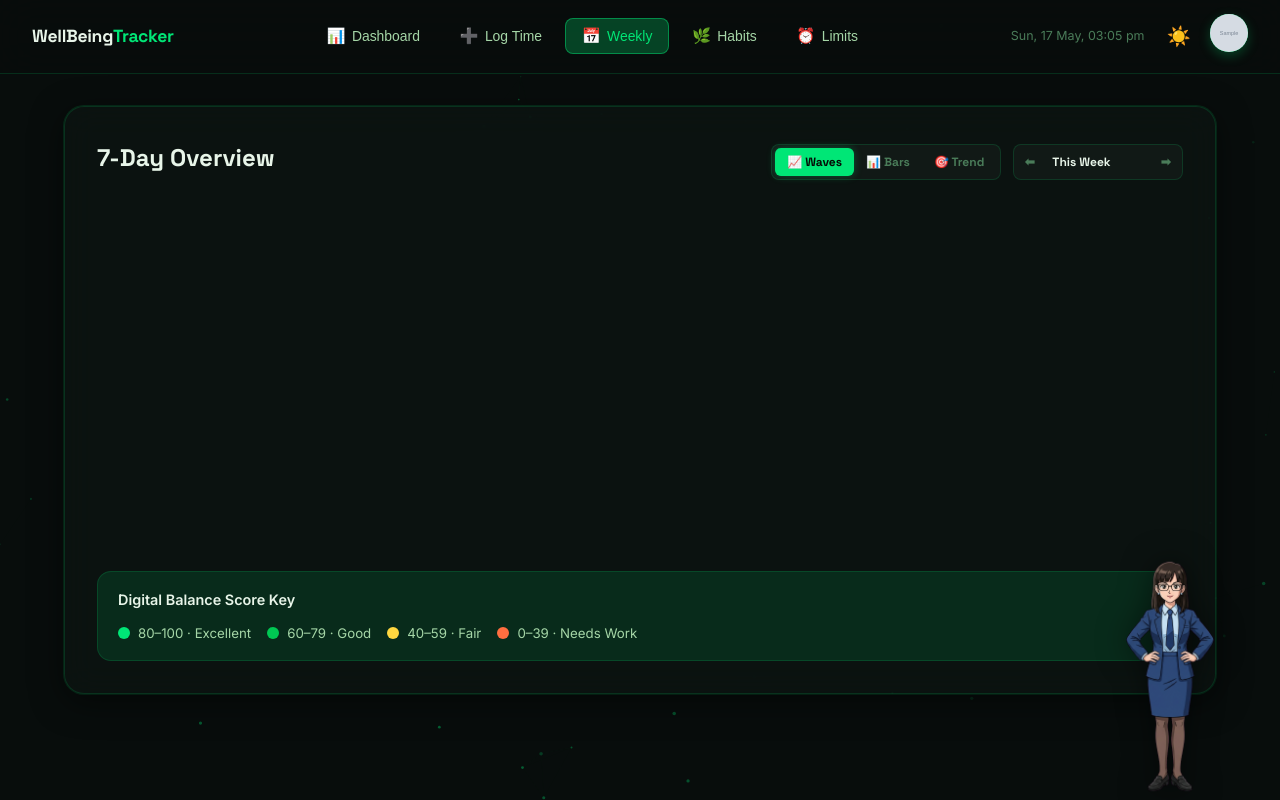
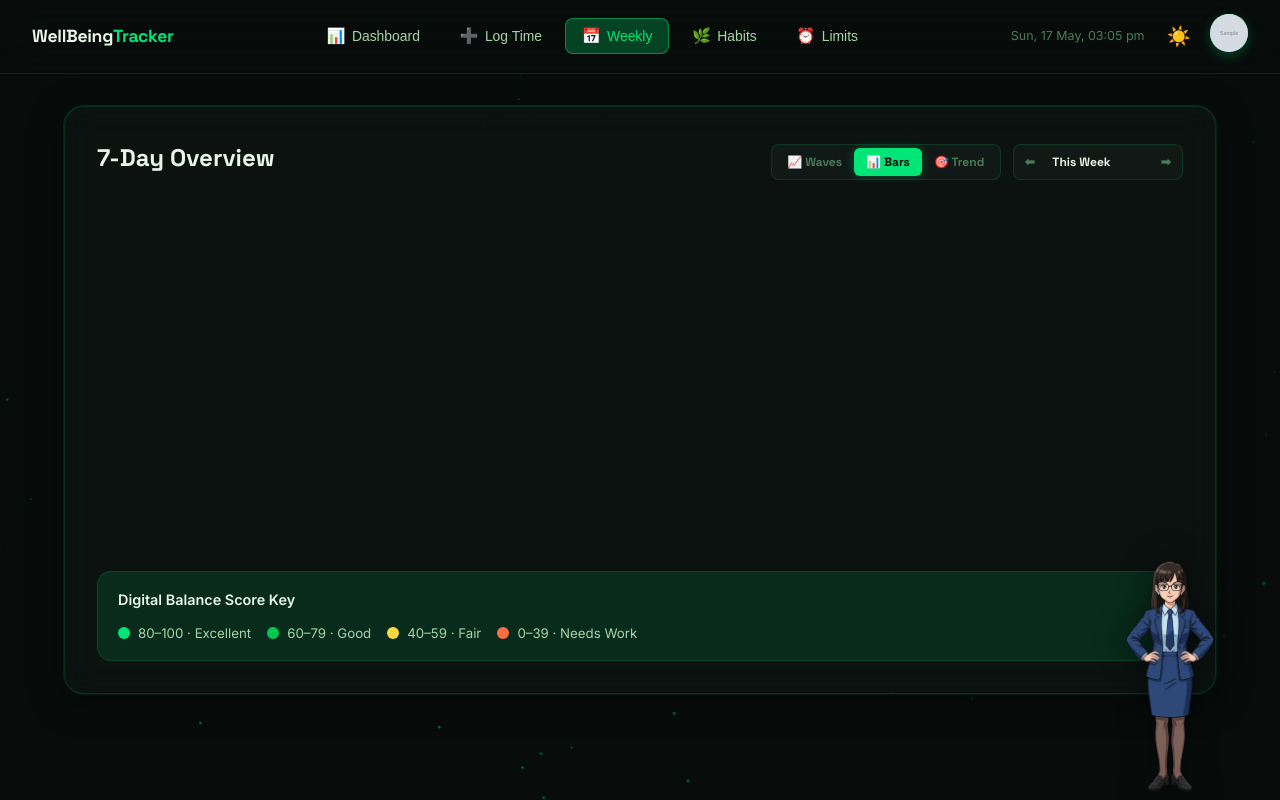
Before and after one commit to AdityaBiswas-in/WellBeingTracker, a Flask app: template templates/index.html in a window 1280 px wide, after a click that opens the changed part. Run offline with Flask 3, Linux system fonts and the light colour scheme; the template is opened without the code that fills it: most values are stand-ins (such as "Sample title", 1, 10 or a date in 2020); grey boxes marked "Sample" are stand-in pictures; a map, chart or similar area stays blank.

Commit message:
Make Bars view the default weekly chart style

```diff
--- a/static/js/app.js
+++ b/static/js/app.js
@@ -85,7 +85,7 @@ let doughnutChart = null;
 let weeklyChart   = null;
 let currentWeekOffset  = 0;
 let currentWeeklyData  = null;
-let weeklyChartStyle   = 'area'; // 'area', 'bar', 'trend'
+let weeklyChartStyle   = 'bar'; // 'area', 'bar', 'trend'
 let notificationSoundStyle = localStorage.getItem('sound_style') || 'long'; // 'short', 'long', 'alarm'
 
 // ── Eye-care timer ────────────────────────────────────────────
--- a/templates/index.html
+++ b/templates/index.html
@@ -298,8 +298,8 @@
           <h2 class="section-title" id="weeklyTitle">7-Day Overview</h2>
           <div class="weekly-controls" style="display: flex; gap: 0.75rem; align-items: center; flex-wrap: wrap;">
             <div class="chart-style-toggle" id="chartStyleToggle">
-              <button class="style-btn active" data-style="area" onclick="changeChartStyle('area')" title="Show Stacked Waves">📈 Waves</button>
-              <button class="style-btn" data-style="bar" onclick="changeChartStyle('bar')" title="Show Stacked Bars">📊 Bars</button>
+              <button class="style-btn" data-style="area" onclick="changeChartStyle('area')" title="Show Stacked Waves">📈 Waves</button>
+              <button class="style-btn active" data-style="bar" onclick="changeChartStyle('bar')" title="Show Stacked Bars">📊 Bars</button>
               <button class="style-btn" data-style="trend" onclick="changeChartStyle('trend')" title="Show Wellbeing Trend">🎯 Trend</button>
             </div>
             <!-- Week navigation controls -->
```
